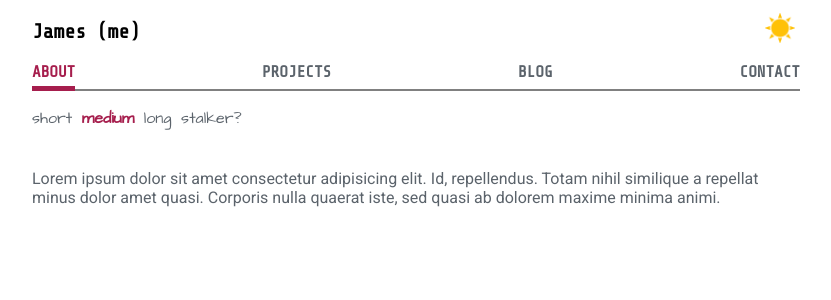
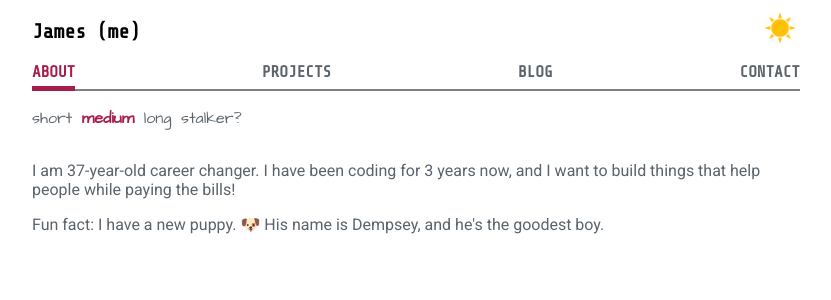
Before and after one commit to jamesncox/portfolio-v2, a React (Create React App) app: page / in a window 1280 px wide. Both pictures are taken after a click on the element "medium". Shown: the top 300 px of the page, without its empty margins (224-1055 px from the left). Built offline with nearby package versions, Linux system fonts and the light colour scheme.

Commit message:
Create MediumBio and import to BioSelect

```diff
--- a/src/components/about/BioSelect.js
+++ b/src/components/about/BioSelect.js
@@ -1,5 +1,6 @@
 import React, { useState } from 'react'
 import ShortBio from './ShortBio'
+import MediumBio from './MediumBio'
 
 function BioSelect() {
 
@@ -62,6 +63,7 @@ function BioSelect() {
                 </p>
             </nav>
             {short ? <ShortBio /> : null}
+            {medium ? <MediumBio /> : null}
         </>
     )
 }
--- /dev/null
+++ b/src/components/about/MediumBio.js
@@ -0,0 +1,11 @@
+import React from 'react'
+
+export default function MediumBio() {
+
+    return (
+        <>
+            <p className="bio-text">I am 37-year-old career changer. I have been coding for 3 years now, and I want to build things that help people while paying the bills!</p>
+            <p style={{marginBottom: "1000px"}} className="bio-text">Fun fact: I have a new puppy. 🐶 His name is Dempsey, and he's the goodest boy.</p>
+        </>
+ )
+}
--- a/src/components/about/ShortBio.js
+++ b/src/components/about/ShortBio.js
@@ -3,7 +3,7 @@ import React from 'react'
 function ShortBio() {
 
     return (
-        <p className="bio-text">Hi, I'm James. I code things.</p>
+        <p style={{marginBottom: "1000px"}} className="bio-text">Hi. 🙋‍♂️ I'm James. I code things.</p>
     )
 }
 
```
